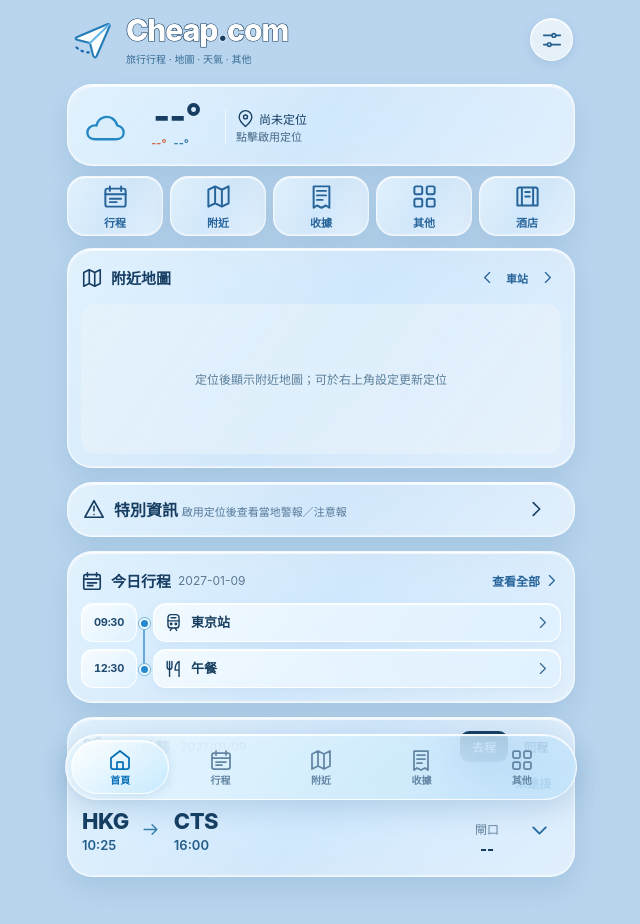
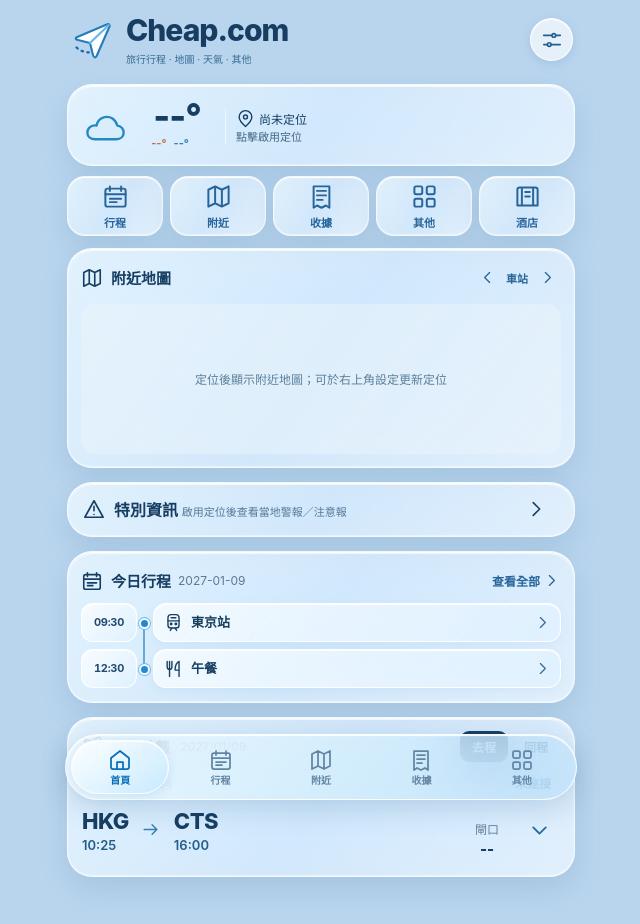
Before and after one commit to kaneki20021026/Travel-Pocket, a plain HTML site: page index.html in a window 1280 px wide. Shown: the whole page, without its empty margins (319-959 px from the left). Drawn offline with Linux system fonts and the light colour scheme.

Commit message:
Restore solid dark navy Cheap.com wordmark and dot

```diff
--- a/index.html
+++ b/index.html
@@ -76,7 +76,7 @@ html{min-height:100%;background:radial-gradient(ellipse at 85% 25%,#f8dbe9a6,tra
 html,body{background:#b9d5ee!important;background-image:none!important;background-attachment:scroll!important}
 body::before,body::after{content:none!important;display:none!important}
 .app{position:relative;z-index:1}
-.header .brand{color:#fff;text-shadow:none;-webkit-text-stroke:1.15px #173e62;paint-order:stroke fill}
+.header .brand{color:#173e62;text-shadow:none;-webkit-text-stroke:0;paint-order:normal}
 .header .muted,.header .eyebrow{color:#366b92;text-shadow:none}
 .build-version{color:#255c85;background:#ffffff90;border-color:#ffffffd9}
 .header>.btn{color:#225f8e;background:#ffffff60}
@@ -816,7 +816,7 @@ body > .tp-receipt-fullscreen .tp-close-x{
 /* Cheap.com brand: approved A flight-trail icon, 48px, borderless/transparent. */
 .header .brand-plane{width:48px;height:48px;flex:0 0 48px;border:0;border-radius:0;background:transparent;box-shadow:none;padding:0;display:grid;place-items:center}
 .header .brand-plane .brand-trail-svg{display:block;width:48px;height:48px;max-width:100%;max-height:100%;overflow:visible}
-.header .brand .brand-dot{color:#173e62;-webkit-text-stroke:1.15px #fff;paint-order:stroke fill}
+.header .brand .brand-dot{color:#173e62;-webkit-text-stroke:0;paint-order:normal}
 </style><!-- Travel Pocket V3.0: Google preview with nearby address and distance list; removed legacy map. --></head><body><script>
 /* Detect actual iOS Home Screen launch even when WebKit misreports display-mode. */
 try{
```
